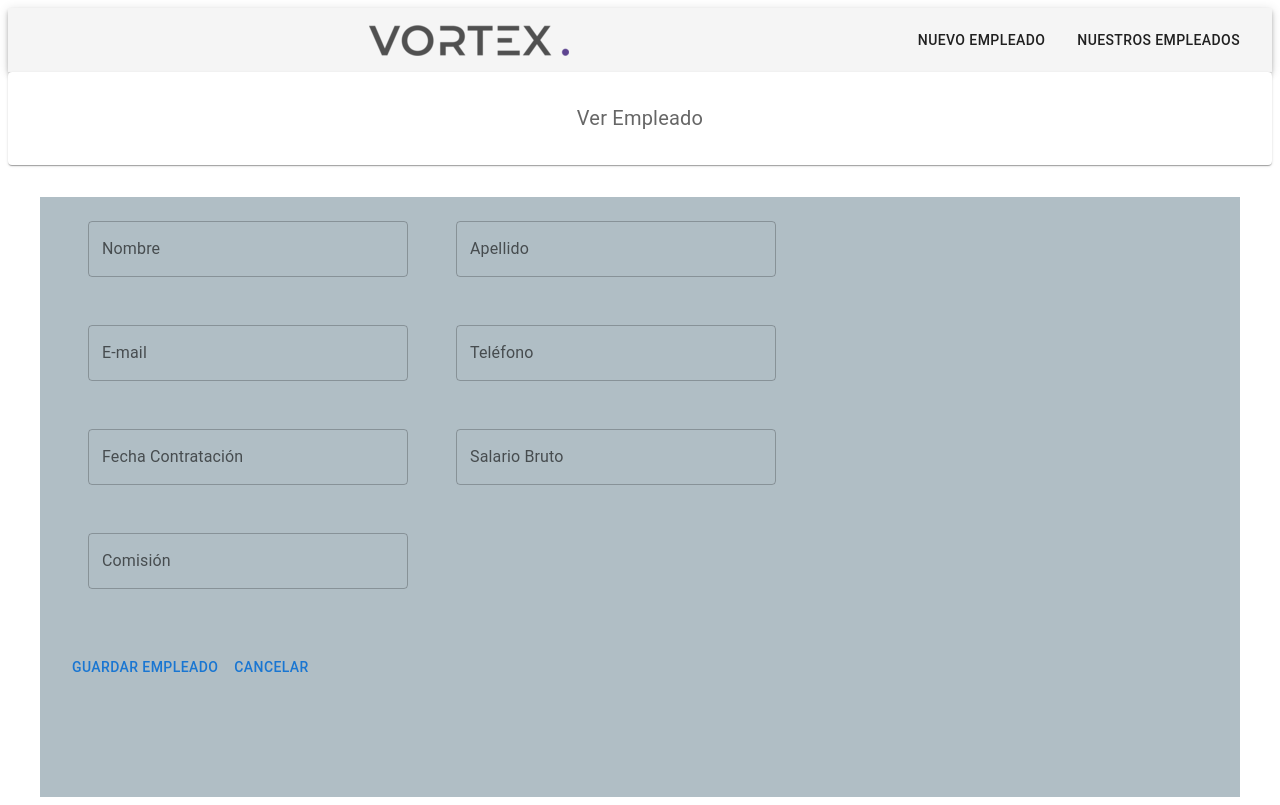
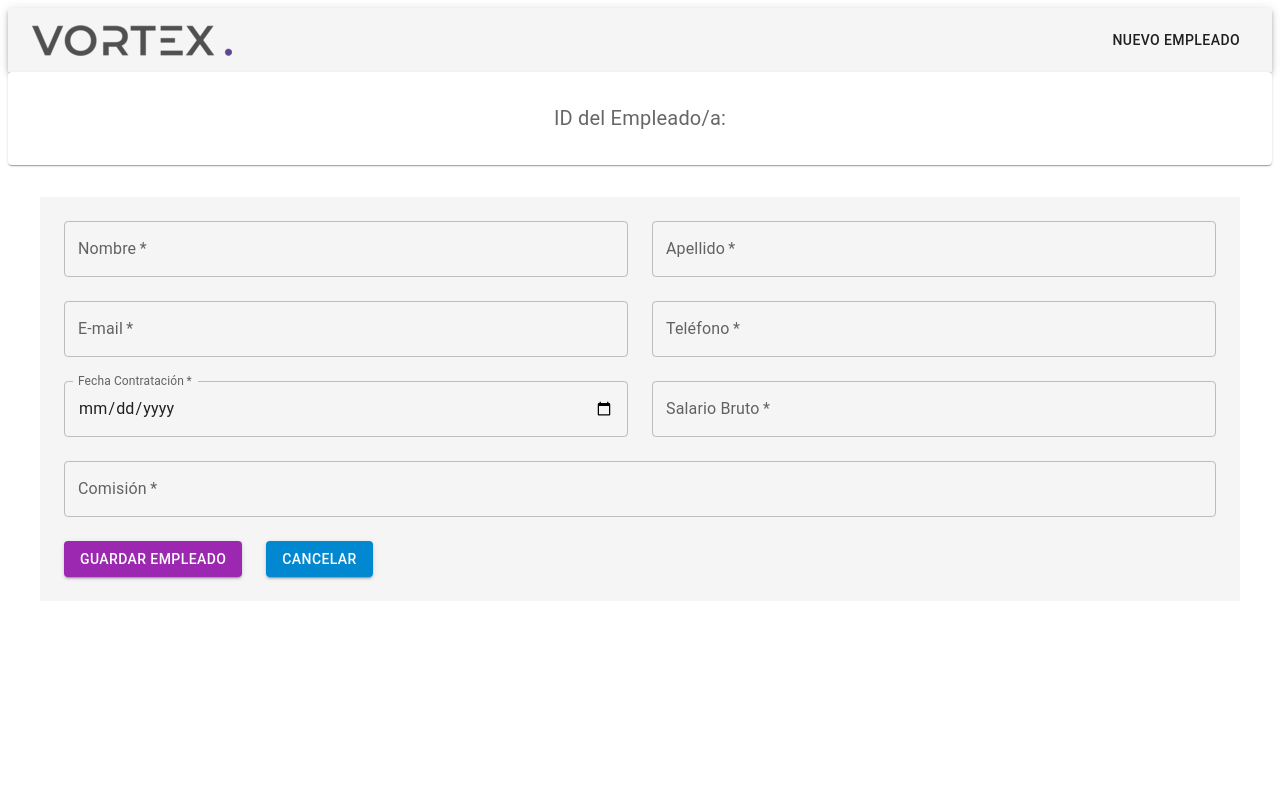
Before and after one commit to julipoltenguerci/ABM-empleados, a React (Create React App) app in the folder abm/: page /employee/1 in a window 1280 px wide. Built offline with nearby package versions, Linux system fonts and the light colour scheme.

Commit message:
Se agrega estilo a form y se crea msj tabla vacia

```diff
--- a/abm/package.json
+++ b/abm/package.json
@@ -8,6 +8,7 @@
     "@mui/icons-material": "^5.11.0",
     "@mui/material": "^5.11.7",
     "@mui/x-date-pickers": "^5.0.17",
+    "@reduxjs/toolkit": "^1.9.2",
     "@testing-library/jest-dom": "^5.16.5",
     "@testing-library/react": "^13.4.0",
     "@testing-library/user-event": "^13.5.0",
--- a/abm/src/App.js
+++ b/abm/src/App.js
@@ -1,5 +1,4 @@
 import { BrowserRouter, Route, Routes } from "react-router-dom";
-
 import { Header } from "./components/Header";
 import { EmployeeForm } from "./screens/EmployeeForm";
 import { EmployeeList } from "./screens/EmployeeList";
@@ -9,7 +8,6 @@ const App = () => (
     <Header />
     <Routes>
       <Route path="/" element={<EmployeeList />} />
-      <Route path="/employees" element={<EmployeeList />} />
       <Route path="/employee/:employee_id?" element={<EmployeeForm />} />
     </Routes>
   </BrowserRouter>
--- a/abm/src/components/Header.js
+++ b/abm/src/components/Header.js
@@ -4,33 +4,31 @@ import { useNavigate } from "react-router-dom";
 import img from "../assets/static/Logo_Vortex.png";
 
 export const Header = () => {
+  // --------- HOOKS ---------
   const navigate = useNavigate();
 
+  // --------- FUNCTIONS ---------
   const handleOnClickHome = () => navigate("/");
-  const handleOnClickNew = () => navigate("/employee");
-  const handleOnClickList = () => navigate("/employees");
+  const handleOnClickForm = () => navigate("/employee");
 
   return (
     <Box>
       <AppBar position="static" color="default">
-        <Toolbar>
+        <Toolbar sx={{ justifyContent: "space-between" }}>
           <IconButton
-            size="small"
+            size="large"
             edge="start"
             color="inherit"
             aria-label="logo"
             component="div"
             onClick={handleOnClickHome}
-            sx={{ flexGrow: 1 }}
+            sx={{}}
           >
             <img src={img} alt="logo_vortex"></img>
           </IconButton>
           <Stack direction="row" spacing={2}>
-            <Button onClick={handleOnClickNew} color="inherit">
+            <Button onClick={handleOnClickForm} color="inherit">
               Nuevo Empleado
-            </Button>
-            <Button onClick={handleOnClickList} color="inherit">
-              Nuestros Empleados
             </Button>
           </Stack>
         </Toolbar>
--- a/abm/src/reducers/EmployeeReducer.js
+++ b/abm/src/reducers/EmployeeReducer.js
@@ -12,14 +12,14 @@ const initialState = {
       first_name: "Luciano",
       last_name: "Soria",
       email: "luciano.soria@vortex-it.com",
-      phone_number: 351222333,
+      phone_number: 3512223337,
       hire_date: "01/04/2021",
       salary: 215000,
       commission_pct: 0,
     },
     {
       employee_id: "eeabdc27-fe22-4a3c-800f-aba160c07e40",
-      first_name: "Migue Angel",
+      first_name: "Miguel Angel",
       last_name: "Medina",
       email: "miguel.medina@vortex-it.com",
       phone_number: 3514445555,
@@ -29,10 +29,10 @@ const initialState = {
     },
     {
       employee_id: "4e451e26-9328-4df5-9f64-5689c3762da3",
-      first_name: "Julieta",
-      last_name: "Polten Guerci",
-      email: "julieta.polten@vortex-it.com",
-      phone_number: 3512436997,
+      first_name: "Dolores",
+      last_name: "Pizarro Caballero",
+      email: "dolores.pizarro@vortex-it.com",
+      phone_number: 35125599221,
       hire_date: "01/02/2023",
       salary: 170000,
       commission_pct: 0,
--- a/abm/src/screens/EmployeeForm.js
+++ b/abm/src/screens/EmployeeForm.js
@@ -2,21 +2,11 @@ import { useCallback, useEffect, useState } from "react";
 import { useDispatch, useSelector } from "react-redux";
 import { useParams } from "react-router";
 import { useNavigate } from "react-router-dom";
-import { Box, Button, Container, TextField } from "@mui/material";
 import { addEmployee, editEmployee } from "../actions/employeeActions";
 import { PageTitle } from "../components/PageTitle";
+import { Box, Button, Container, TextField } from "@mui/material";
 
-export const EmployeeForm = () => {
-  //HOOKS -------------------------
-  const dispatch = useDispatch();
-
-  const { employee_id } = useParams();
-
-  const navigate = useNavigate();
-
-  const employees = useSelector((state) => state.employeesSlice.employees);
-
-  const [employee, setEmployee] = useState({
+const getEmptyEmployee = () => ({
   employee_id: "",
   first_name: "",
   last_name: "",
@@ -27,38 +17,15 @@ export const EmployeeForm = () => {
   commission_pct: "",
 });
 
+export const EmployeeForm = () => {
+  // --------- HOOKS ---------
+  const dispatch = useDispatch();
+  const { employee_id } = useParams();
+  const navigate = useNavigate();
+  const employees = useSelector((state) => state.employeesSlice.employees);
+  const [employee, setEmployee] = useState(getEmptyEmployee());
+
   const [isEditing, setIsEditing] = useState(true);
-
-  const inputOnChange = useCallback(
-    (key, value) =>
-      setEmployee({
-        ...employee,
-        [key]: value,
-      }),
-    [employee]
-  );
-
-  //Functions -------------------------
-
-  const handleSaveNewEmployee = useCallback(() => {
-    dispatch(addEmployee(employee));
-    // Cambiar alert por alguno de mui.
-    alert("Empleado agregado exitosamente");
-    // Mover este navigate al onClose del alert de mui.
-    navigate("/");
-  }, [dispatch, employee, navigate]);
-
-  const handleEditEmployee = useCallback(() => {
-    dispatch(editEmployee(employee));
-    setIsEditing(false);
-  }, [dispatch, employee]);
-
-  const handleCancel = useCallback(() => {
-    setEmployee(
-      employees.find((employee) => employee.employee_id === employee_id)
-    );
-    setIsEditing(false);
-  }, [employee_id, employees]);
 
   useEffect(() => {
     if (employee_id) {
@@ -70,31 +37,72 @@ export const EmployeeForm = () => {
         setEmployee({ ...employeeToEdit });
         setIsEditing(false);
       }
+    } else {
+      setEmployee(getEmptyEmployee());
+      setIsEditing(true);
     }
+  }, [employee_id, employees]);
+
+  // --------- FUNCTIONS ---------
+  const inputOnChange = useCallback(
+    (key, value) =>
+      setEmployee({
+        ...employee,
+        [key]: value,
+      }),
+    [employee]
+  );
+
+  const handleAddNewEmployee = useCallback(() => {
+    dispatch(addEmployee(employee));
+    alert("¡Se ha guardado correctamente el empleado!");
+    navigate("/");
+  }, [dispatch, employee, navigate]);
+
+  const handleEditEmployee = useCallback(() => {
+    dispatch(editEmployee(employee));
+    setIsEditing(false);
+    alert("¡Se ha editado correctamente el empleado!");
+    navigate("/");
+  }, [dispatch, employee, navigate]);
+
+  const handleCancel = useCallback(() => {
+    setEmployee(
+      employees.find((employee) => employee.employee_id === employee_id)
+    );
+    setIsEditing(false);
   }, [employee_id, employees]);
 
   return (
     <>
       <PageTitle>
-        {employee_id ? "Ver Empleado" : "Agregar Nuevo Empleado"}
+        {employee_id
+          ? `ID del Empleado/a: ${employee.employee_id}`
+          : "Agregar Nuevo Empleado"}
       </PageTitle>
       <Container
-        sx={{ maxWidth: "sm", bgcolor: "#b0bec5", height: "75vh", mt: 4 }}
+        sx={{
+          maxWidth: "sm",
+          bgcolor: "#f5f5f5",
+          mt: 4,
+          padding: "24px",
+        }}
       >
         <Box
           component="form"
           sx={{
+            display: "flex",
+            flexDirection: "column",
+            gap: "24px",
             "& .MuiTextField-root": {
-              m: 3,
-              width: "40ch",
+              flex: 1,
             },
           }}
-          noValidate
           autoComplete="off"
         >
-          <div>
+          <div style={{ display: "flex", gap: "24px" }}>
             <TextField
-              id="outlined-multiline-flexible"
+              required
               label="Nombre"
               value={employee.first_name}
               disabled={!isEditing}
@@ -103,7 +111,7 @@ export const EmployeeForm = () => {
               }
             />
             <TextField
-              id="outlined-textarea"
+              required
               label="Apellido"
               value={employee.last_name}
               disabled={!isEditing}
@@ -112,18 +120,19 @@ export const EmployeeForm = () => {
               }
             />
           </div>
-
-          <div>
+          <div style={{ display: "flex", gap: "24px" }}>
             <TextField
-              id="outlined-multiline-flexible"
+              required
               label="E-mail"
+              type="email"
               value={employee.email}
               disabled={!isEditing}
               onChange={(event) => inputOnChange("email", event.target.value)}
             />
             <TextField
-              id="outlined-multiline-flexible"
+              required
               label="Teléfono"
+              type="number"
               value={employee.phone_number}
               disabled={!isEditing}
               onChange={(event) =>
@@ -131,29 +140,32 @@ export const EmployeeForm = () => {
               }
             />
           </div>
-
-          <div>
+          <div style={{ display: "flex", gap: "24px" }}>
             <TextField
-              id="outlined-multiline-flexible"
+              required
               label="Fecha Contratación"
+              type="date"
               value={employee.hire_date}
               disabled={!isEditing}
               onChange={(event) =>
                 inputOnChange("hire_date", event.target.value)
               }
+              InputLabelProps={{ shrink: true }} //con esta prop label queda outline
             />
             <TextField
-              id="outlined-multiline-flexible"
+              required
               label="Salario Bruto"
+              type="number"
               value={employee.salary}
               disabled={!isEditing}
               onChange={(event) => inputOnChange("salary", event.target.value)}
             />
           </div>
-          <div>
+          <div style={{ display: "flex", gap: "24px" }}>
             <TextField
-              id="outlined-multiline-flexible"
+              required
               label="Comisión"
+              type="number"
               value={employee.commission_pct}
               disabled={!isEditing}
               onChange={(event) =>
@@ -161,22 +173,45 @@ export const EmployeeForm = () => {
               }
             />
           </div>
-          <br />
-          <br />
+
+          <div style={{ display: "flex", gap: "24px" }}>
             {employee_id ? (
               isEditing ? (
                 <>
-                <Button onClick={handleEditEmployee}>Guardar Empleado</Button>
-                <Button onClick={handleCancel}>Cancelar</Button>
+                  <Button
+                    color="secondary"
+                    variant="contained"
+                    onClick={handleEditEmployee}
+                  >
+                    Guardar Empleado
+                  </Button>
+                  <Button
+                    color="info"
+                    variant="contained"
+                    onClick={handleCancel}
+                  >
+                    Cancelar
+                  </Button>
                 </>
               ) : (
-              <Button onClick={() => setIsEditing(true)}>
+                <Button
+                  color="secondary"
+                  variant="contained"
+                  onClick={() => setIsEditing(true)}
+                >
                   Editar Empleado
                 </Button>
               )
             ) : (
-            <Button onClick={handleSaveNewEmployee}>Agregar Empleado</Button>
+              <Button
+                color="secondary"
+                variant="contained"
+                onClick={handleAddNewEmployee}
+              >
+                Agregar Empleado
+              </Button>
             )}
+          </div>
         </Box>
       </Container>
     </>
--- a/abm/src/screens/EmployeeList.js
+++ b/abm/src/screens/EmployeeList.js
@@ -1,5 +1,5 @@
 import React from "react";
-import { useCallback, useState } from "react";
+import { useCallback, useMemo, useState } from "react";
 import { useDispatch, useSelector } from "react-redux";
 import { useNavigate } from "react-router-dom";
 import {
@@ -16,53 +16,17 @@ import {
 import { Delete, Visibility } from "@mui/icons-material";
 import { removeEmployee } from "../actions/employeeActions";
 import { PageTitle } from "../components/PageTitle";
-//import ActionesButtons from "../components/ActionsButtons";
 
 const columns = [
   { id: "employee_id", label: "ID", minWidth: 50, align: "center" },
-  { id: "first_name", label: "Nombre", minWidth: 80, align: "center" },
-  {
-    id: "last_name",
-    label: "Apellido",
-    minWidth: 80,
-    align: "center",
-  },
-  {
-    id: "email",
-    label: "E-mail",
-    minWidth: 80,
-    align: "center",
-  },
-  {
-    id: "phone_number",
-    label: "Teléfono",
-    minWidth: 80,
-    align: "center",
-  },
-  {
-    id: "hire_date",
-    label: "Fecha Contratación",
-    minWidth: 80,
-    align: "center",
-  },
-  {
-    id: "salary",
-    label: "salario",
-    minWidth: 80,
-    align: "center",
-    format: (value) => `$${value}`,
-  },
-  {
-    id: "commission_pct",
-    label: "Comision",
-    minWidth: 80,
-    align: "center",
-    format: (value) => `${value}%`,
-  },
+  { id: "first_name", label: "Nombre", minWidth: 50, align: "center" },
+  { id: "last_name", label: "Apellido", minWidth: 50, align: "center" },
+  { id: "email", label: "E-mail", minWidth: 50, align: "center" },
+  { id: "phone_number", label: "Teléfono", minWidth: 50, align: "center" },
   {
     id: "actions",
     label: "Acciones",
-    minWidth: 80,
+    minWidth: 50,
     align: "center",
     component: (employee, viewAction, deleteAction) => (
       <>
@@ -79,7 +43,7 @@ const columns = [
 ];
 
 export const EmployeeList = () => {
-  //HOOKS -----------------------
+  // --------- HOOKS ---------
   const dispatch = useDispatch();
 
   const navigate = useNavigate();
@@ -88,9 +52,14 @@ export const EmployeeList = () => {
 
   const [page, setPage] = useState(0);
 
-  const [rowsPerPage, setRowsPerPage] = useState(10);
+  const [rowsPerPage, setRowsPerPage] = useState(5);
 
-  // TABLE FUNCTIONS
+  const employeesToDisplay = useMemo(
+    () => employees.slice(page * rowsPerPage, page * rowsPerPage + rowsPerPage),
+    [employees, page, rowsPerPage]
+  );
+
+  // --------- FUNCTIONS ---------
   const handleChangePage = useCallback((_, newPage) => setPage(newPage), []);
 
   const handleChangeRowsPerPage = useCallback((event) => {
@@ -112,7 +81,7 @@ export const EmployeeList = () => {
     <>
       <PageTitle>Gestor de Empleados - Vortex IT</PageTitle>
       <Paper sx={{ width: "100%" }}>
-        <TableContainer sx={{ maxHeight: 440 }}>
+        <TableContainer sx={{ maxHeight: 500 }}>
           <Table>
             <TableHead>
               <TableRow>
@@ -128,15 +97,9 @@ export const EmployeeList = () => {
               </TableRow>
             </TableHead>
             <TableBody>
-              {employees
-                .slice(page * rowsPerPage, page * rowsPerPage + rowsPerPage)
-                .map((row) => (
-                  <TableRow
-                    hover
-                    role="checkbox"
-                    tabIndex={-1}
-                    key={row.employee_id}
-                  >
+              {employeesToDisplay.length ? (
+                employeesToDisplay.map((row) => (
+                  <TableRow hover tabIndex={-1} key={row.employee_id}>
                     {columns.map((column) => {
                       const value = row[column.id];
 
@@ -155,12 +118,22 @@ export const EmployeeList = () => {
                       );
                     })}
                   </TableRow>
-                ))}
+                ))
+              ) : (
+                <TableRow>
+                  <TableCell
+                    colSpan={6}
+                    sx={{ color: "#9c27b0", textAlign: "center" }}
+                  >
+                    No hay RRHH disponibles.
+                  </TableCell>
+                </TableRow>
+              )}
             </TableBody>
           </Table>
         </TableContainer>
         <TablePagination
-          rowsPerPageOptions={[10, 25, 100]}
+          rowsPerPageOptions={[5, 10, 25, 100]}
           component="div"
           count={employees.length}
           rowsPerPage={rowsPerPage}
```
Also changed, not shown: abm/public/index.html (+5 -5 lines), abm/src/actions/EmployeeActions.js (+0 -30 lines), abm/src/components/ActionsButtons.js (deleted, +0 -25 lines), abm/src/store/index.js (+5 -5 lines), 1 other file (tests, documents, lock files or other folders). Lines whose indentation alone changed are shown as unchanged.
